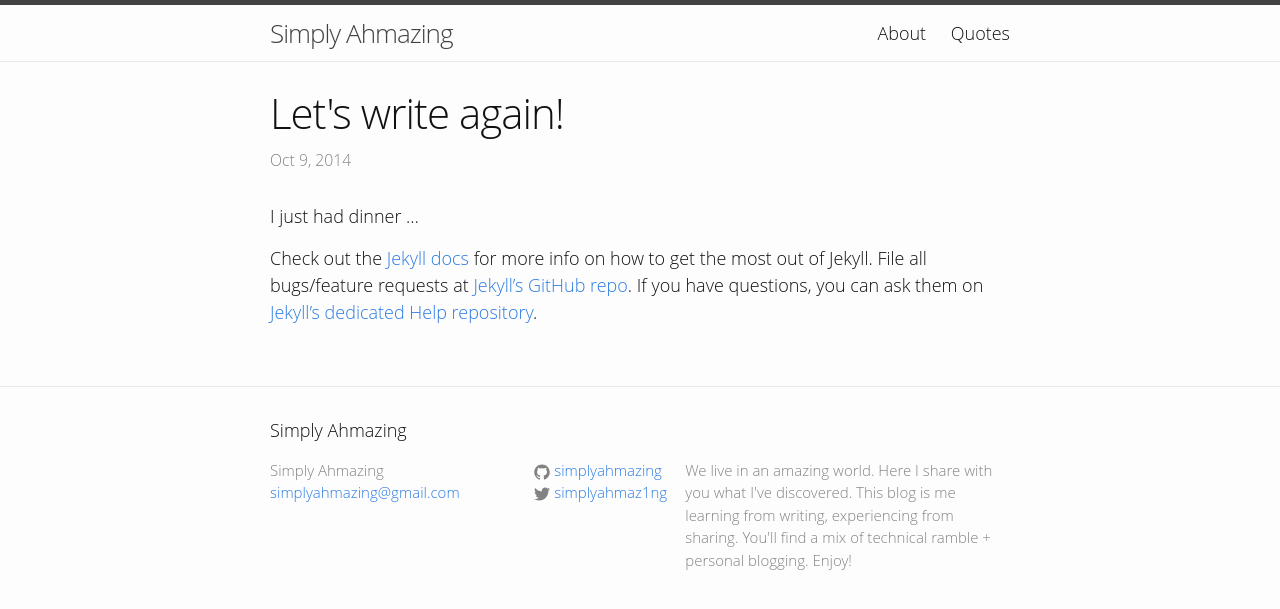
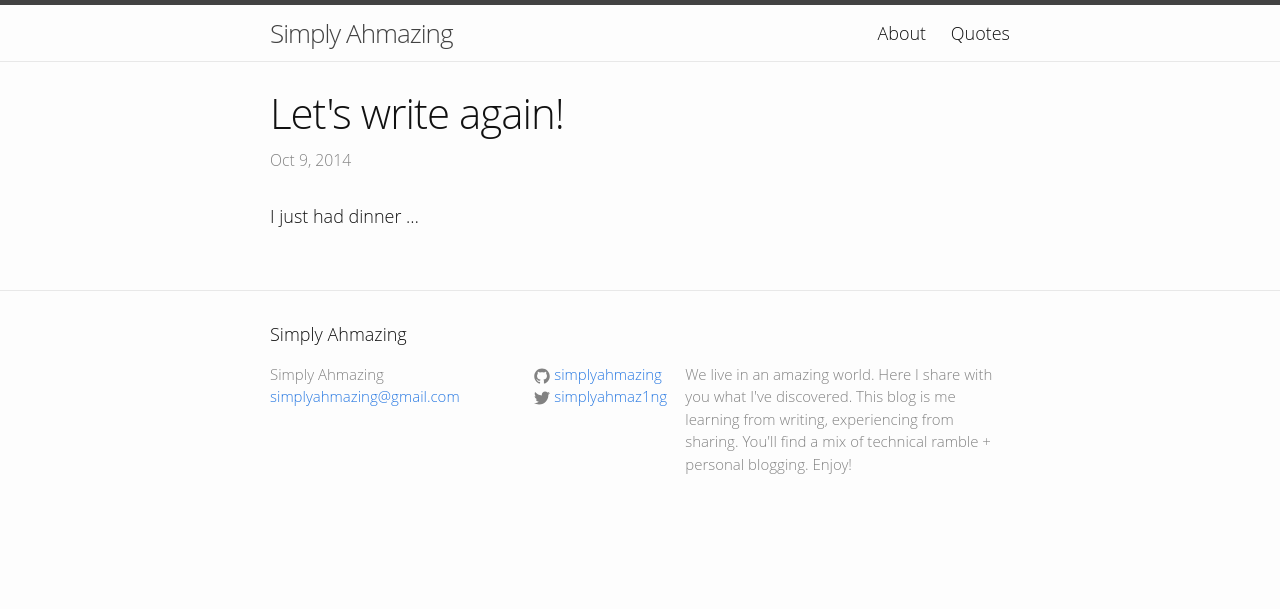
Before and after one commit to icco/simplyahmazing.github.io, a Jekyll site: the page built from _posts/2014-10-09-lets-write-again.markdown, in a window 1280 px wide. Shown: the top 609 px of the page. Built offline with Jekyll 4.4.1, drawn with Linux system fonts in a browser that asks for light colours.

Commit message:
adds new post, edits old posts

```diff
--- a/_posts/2014-10-09-lets-write-again.markdown
+++ b/_posts/2014-10-09-lets-write-again.markdown
@@ -6,8 +6,4 @@ categories: writing meta
 ---
 I just had dinner ...
 
-Check out the [Jekyll docs][jekyll] for more info on how to get the most out of Jekyll. File all bugs/feature requests at [Jekyll’s GitHub repo][jekyll-gh]. If you have questions, you can ask them on [Jekyll’s dedicated Help repository][jekyll-help].
-
-[jekyll]:      http://jekyllrb.com
-[jekyll-gh]:   https://github.com/jekyll/jekyll
-[jekyll-help]: https://github.com/jekyll/jekyll-help
+[old-blog]:    http://www.simplyahmazing.com/
```
Also changed, not shown: _posts/2014-10-19-vim.markdown (+4 -4 lines), _posts/2014-11-15-brothers-karamazov-faith.md (added, +36 -0 lines).
